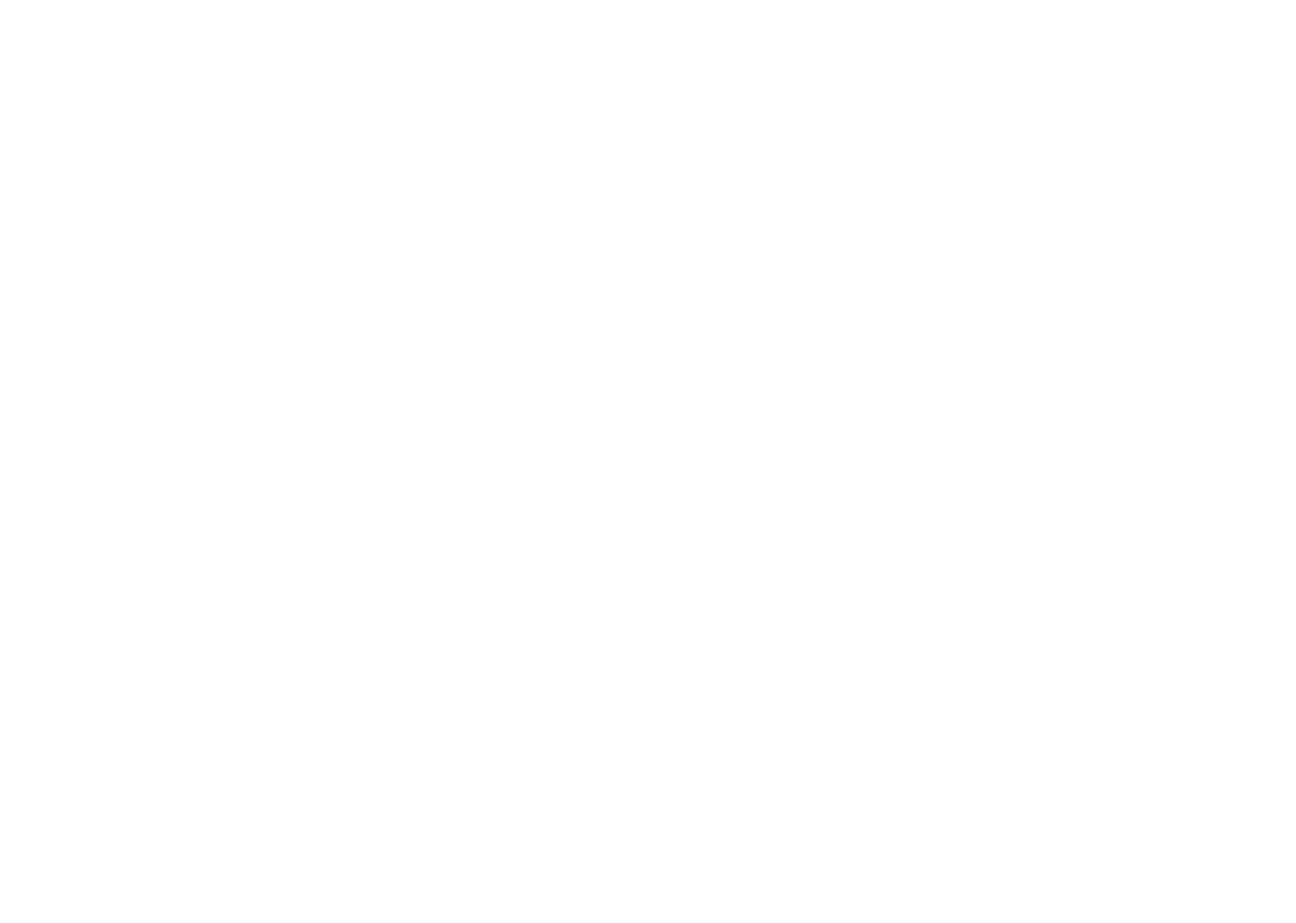
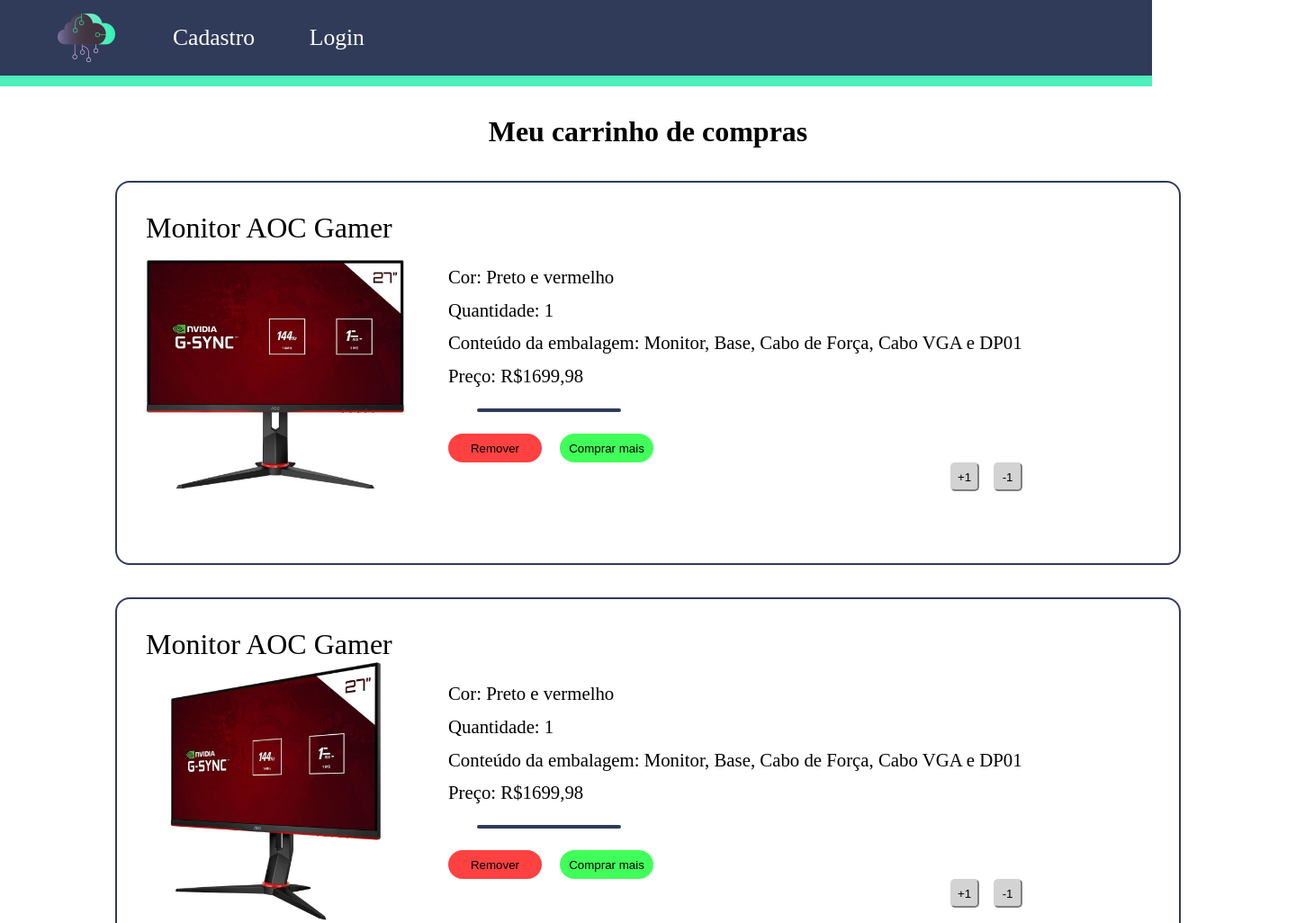
Before and after one commit to JoaoOSS/Trabalho-avaliativo---front-end, a plain HTML site: page carrinho.html in a window 1280 px wide. Shown: the top 1026 px of the page at 90% size, 1440 px wide, since content can reach past the window. Before the commit the page ends 800 px from the top, so only its background shows below. Drawn offline with Linux system fonts and the light colour scheme.

Commit message:
Commit final

```diff
--- a/cadastro.css
+++ b/cadastro.css
@@ -6,6 +6,55 @@
 
 :root {
     font-size: 62,5%;
+}
+
+.page{
+    margin-top: 8rem;
+    width: 900px;
+    margin: 0 auto 0;
+    justify-content: center;
+}
+
+main{
+    padding: 5rem;
+}
+
+.logo img{
+    margin-left: 2rem;
+    width: 4rem;
+    height: 4rem;
+    display: flex;
+}
+
+nav {
+    width: 100%;
+    gap: 4rem;
+    padding: 2rem;
+    height: 6rem;
+    display: flex;
+    position: fixed;
+    align-items: center;
+    background-color:  rgb(48, 59, 90);
+    border-bottom: solid 0.8rem #4defba;
+}
+
+ul {
+    display: flex;
+    align-items: center;
+    list-style: none;
+    gap: 3.8rem;
+    font-size: 1.6rem;
+}
+
+ul a {
+    text-decoration: none;
+    color: white;
+}
+
+#carrinho1{
+    margin-left: 74rem;
+    width: 2.5rem;
+    height: 2.5rem;
 }
 
 button{
@@ -30,11 +79,6 @@ body::before {
     left: 0;
     z-index: -1;
     background: rgb(48, 59, 90);
-}
-
-.page {
-    width: 736px;
-    margin: 0 auto;
 }
 
 form {
--- /dev/null
+++ b/carrinho.css
@@ -0,0 +1,142 @@
+*{
+    margin: 0;
+    padding: 0;
+    box-sizing: border-box;
+}
+
+.page{
+    width: 1440px;
+    height: 1350px;
+    margin: 0 auto 0;
+    justify-content: center;
+}
+
+main{
+    padding: 8rem;
+}
+
+:root{
+    font-size: 62,5%;
+}
+
+.logo img{
+    margin-left: 2rem;
+    width: 4rem;
+    height: 4rem;
+    display: flex;
+}
+
+nav {
+    width: 100%;
+    gap: 4rem;
+    padding: 2rem;
+    height: 6rem;
+    display: flex;
+    position: fixed;
+    align-items: center;
+    background-color:  rgb(48, 59, 90);
+    border-bottom: solid 0.8rem #4defba;
+}
+
+ul {
+    display: flex;
+    align-items: center;
+    list-style: none;
+    gap: 3.8rem;
+    font-size: 1.6rem;
+}
+
+ul a {
+    text-decoration: none;
+    color: white;
+}
+
+#carrinho1{
+    margin-left: 74rem;
+    width: 2.5rem;
+    height: 2.5rem;
+}
+
+h1{
+    text-align: center;
+}
+
+p{
+    margin-top: 0.8rem;
+    font-size: 1.3rem;
+}
+
+hr{
+    margin-top: 1.5rem;
+    margin-bottom: 1.5rem;
+    width: 10rem;
+    border: 2px solid rgb(48, 59, 90);
+    border-radius: 8rem;
+    margin-left: 2rem;
+}
+
+.tituloImg legend{
+    font-size: 2rem;
+}
+
+#MonitorCarrinho{
+    width: 18rem;
+    height: 18rem;
+}
+
+.Produto1_carrinho{
+    display: flex;
+    padding: 2rem;
+    border: 2px solid rgb(48, 59, 90);
+    border-radius: 1rem;
+}
+
+.infos{
+    padding: 3rem;
+}
+
+#button_remover{
+    margin-right: 1rem;
+    background-color: rgba(255, 0, 0, 0.746);
+    border: rgba(255, 0, 0, 0.746);
+    border-radius: 2rem;
+}
+
+#button_add{
+    background-color: rgba(0, 255, 34, 0.746);
+    border: rgba(0, 255, 34, 0.746);
+    border-radius: 2rem;
+}
+
+.buttons button{
+    width: 6.5rem;
+    height: 2rem;
+}
+
+.adds{
+    display: flex;
+    justify-content: flex-end;
+    gap: 1rem;
+}
+
+.adds button{
+    width: 2rem;
+    height: 2rem;
+    background-color: lightgrey;
+    border-color: lightgrey;
+    border-radius: 5px;
+}
+
+h2{
+    text-align: center;
+    text-transform: uppercase;
+}
+
+#button_continuar{
+    width: 5rem;
+    height: 2rem;
+    margin-top: 2rem;
+    margin-left: 35rem;
+    background-color: #4defba;
+    border-color: #4defba;
+}
--- a/carrinho.html
+++ b/carrinho.html
@@ -0,0 +1,101 @@
+<!DOCTYPE html>
+<html lang="pt-br">
+
+<head>
+    <meta charset="UTF-8">
+    <meta name="viewport" content="width=device-width, initial-scale=1.0">
+    <link rel="stylesheet" href="carrinho.css">
+    <title>Trabalho avaliativo</title>
+</head>
+
+<body>
+
+    <div class="navbar">
+        <nav>
+            <div class="logo">
+                <a class="navbar-brand" href="./index.html">
+                    <img src="./img/informatica.png" class="img-fluid">
+                </a>
+            </div>
+            <ul>
+                <li><a href="./cadastro.html">Cadastro</a></li>
+                <li><a href="./login.html">Login</a></li>
+                <div class="logo_carrinho">
+                    <li><a href="./carrinho.html"><img src="./img/carrinho-carrinho.png" id="carrinho1"></a></li>
+                </div>
+            </ul>
+        </nav>
+    </div>
+
+    <div class="page">
+        <main>
+
+            <h1>Meu carrinho de compras</h1> <br><br>
+
+            <div class="carrinho">
+
+                <div class="Produto1_carrinho">
+
+                    <div class="tituloImg">
+                        <legend>Monitor AOC Gamer</legend>
+                        <img id="MonitorCarrinho" src="img/Monitor1.jpg">
+                    </div>
+
+                    <div class="infos">
+                        <p>Cor: Preto e vermelho</p>
+                        <p>Quantidade: 1</p>
+                        <p>Conteúdo da embalagem: Monitor, Base, Cabo de Força, Cabo VGA e DP01</p>
+                        <p>Preço: R$1699,98</p>
+                        <hr>
+                        <div class="buttons">
+                            <button id="button_remover"class="btn btn-danger">Remover</button>
+                            <a href="./index.html"><button id="button_add" class="btn btn-success">Comprar mais</button></a>
+
+                            <div class="adds">
+                                <button class="btn btn-secondary">+1</button>
+                                <button class="btn btn-secondary">-1</button>
+                            </div>
+
+                        </div>
+
+                    </div>
+
+                </div> <br> <br>
+                <div class="Produto1_carrinho">
+
+                    <div class="tituloImg">
+                        <legend>Monitor AOC Gamer</legend>
+                        <img id="MonitorCarrinho" src="img/Monitor2.jpg">
+                    </div>
+
+                    <div class="infos">
+                        <p>Cor: Preto e vermelho</p>
+                        <p>Quantidade: 1</p>
+                        <p>Conteúdo da embalagem: Monitor, Base, Cabo de Força, Cabo VGA e DP01</p>
+                        <p>Preço: R$1699,98</p>
+                        <hr>
+                        <div class="buttons">
+                            <button id="button_remover"class="btn btn-danger">Remover</button>
+                            <a href="./index.html"><button id="button_add" class="btn btn-success">Comprar mais</button></a>
+
+                            <div class="adds">
+                                <button class="btn btn-secondary">+1</button>
+                                <button class="btn btn-secondary">-1</button>
+                            </div>
+
+                        </div>
+
+                    </div>
+
+                </div> <br> <br>
+
+                <h2>Valor total: 3.399,96</h2>
+            </div>
+
+            <a href="./index.html"><button id="button_continuar"class="btn btn-success">Continuar</button></a>
+        </main>
+    </div>
+
+</body>
+
+</html>
--- a/index.css
+++ b/index.css
@@ -35,7 +35,7 @@ nav {
     position: fixed;
     align-items: center;
     background-color:  rgb(48, 59, 90);
-    border-bottom: solid 0.8rem lightgrey;
+    border-bottom: solid 0.8rem #4defba;
 }
 
 ul {
@@ -52,7 +52,7 @@ ul a {
 }
 
 #carrinho1{
-    margin-left: 54rem;
+    margin-left: 74rem;
     width: 2.5rem;
     height: 2.5rem;
 }
@@ -75,7 +75,6 @@ ul a {
     margin-top: 2rem;
     margin-left: 5rem;
     margin-bottom: 2rem;
-    /* margin-left: 10rem; */
     display: flex;
     gap: 52rem;
     justify-content: center;
@@ -103,6 +102,11 @@ ul a {
     margin-bottom: 1rem;
 }
 
+#Monitor{
+    width: 14rem;
+    height: 14rem;
+}
+
 .produtos a{
     text-decoration: none;
     color: black;
--- a/login.css
+++ b/login.css
@@ -4,8 +4,57 @@
     box-sizing: border-box;
 }
 
-:root{
+:root {
     font-size: 62,5%;
+}
+
+.page{
+    margin-top: 8rem;
+    width: 736px;
+    margin: 0 auto 0;
+    justify-content: center;
+}
+
+main{
+    padding: 4rem;
+}
+
+.logo img{
+    margin-left: 2rem;
+    width: 4rem;
+    height: 4rem;
+    display: flex;
+}
+
+nav {
+    width: 100%;
+    gap: 4rem;
+    padding: 2rem;
+    height: 6rem;
+    display: flex;
+    position: fixed;
+    align-items: center;
+    background-color:  rgb(48, 59, 90);
+    border-bottom: solid 0.8rem #4defba;
+}
+
+ul {
+    display: flex;
+    align-items: center;
+    list-style: none;
+    gap: 3.8rem;
+    font-size: 1.6rem;
+}
+
+ul a {
+    text-decoration: none;
+    color: white;
+}
+
+#carrinho1{
+    margin-left: 74rem;
+    width: 2.5rem;
+    height: 2.5rem;
 }
 
 button{
@@ -14,7 +63,7 @@ button{
     border-radius: 0.8rem;
     width: 10rem;
     height: 2.5rem;
-    margin-left: 14.5rem;
+    margin-left: 11rem;
 }
 
 body {
@@ -30,11 +79,6 @@ body::before {
     left: 0;
     z-index: -1;
     background: rgb(48, 59, 90);
-}
-
-.page {
-    width: 736px;
-    margin: 0 auto;
 }
 
 form {
--- a/produtos.css
+++ b/produtos.css
@@ -53,11 +53,10 @@ ul {
 ul a {
     text-decoration: none;
     color: white;
-    /* color: rgb(255, 255, 255); */
 }
 
 #carrinho1{
-    margin-left: 54rem;
+    margin-left: 74rem;
     width: 2.5rem;
     height: 2.5rem;
 }
@@ -92,6 +91,11 @@ span{
     text-decoration-color: blue;
 }
 
+h1{
+    text-transform: uppercase;
+    text-align: center;
+}
+
 .sobre h2{
     display: flex;
     justify-content: center;
@@ -115,9 +119,10 @@ span{
 
 .sobre hr{
     width: 10rem;
-    border: 2px solid lightgrey;
+    border: 2px solid rgb(48, 59, 90);
     border-radius: 8rem;
-    margin-left: 8rem;
+    margin-left: 5.2rem;
+    margin-top: 2rem;
 }
 
 .estrelas img{
@@ -143,9 +148,25 @@ span{
     border: 0.5px solid lightgrey;
 }
 
-#seta{
-    width: 1rem;
-    height: 1rem;
+#seta, #addCarrinho, #addFavorito{
+    width: 4rem;
+    height: 4rem;
+}
+
+.add_seta{
     display: flex;
-    margin-left: 22rem;
+    gap: 3rem;
 }
+
+legend{
+    font-size: 1.7rem;
+}
+
+.Preços legend{
+    font-size: 1.2rem;
+}
+
+.Preços span{
+    color: red;
+    font-size: 1.5rem;
+}
--- a/usuarioCadastrado.css
+++ b/usuarioCadastrado.css
@@ -4,8 +4,57 @@
     box-sizing: border-box;
 }
 
-:root{
+:root {
     font-size: 62,5%;
+}
+
+.page{
+    margin-top: 8rem;
+    width: 900px;
+    margin: 0 auto 0;
+    justify-content: center;
+}
+
+main{
+    padding: 5rem;
+}
+
+.logo img{
+    margin-left: 2rem;
+    width: 4rem;
+    height: 4rem;
+    display: flex;
+}
+
+nav {
+    width: 100%;
+    gap: 4rem;
+    padding: 2rem;
+    height: 6rem;
+    display: flex;
+    position: fixed;
+    align-items: center;
+    background-color:  rgb(48, 59, 90);
+    border-bottom: solid 0.8rem #4defba;
+}
+
+ul {
+    display: flex;
+    align-items: center;
+    list-style: none;
+    gap: 3.8rem;
+    font-size: 1.6rem;
+}
+
+ul a {
+    text-decoration: none;
+    color: white;
+}
+
+#carrinho1{
+    margin-left: 74rem;
+    width: 2.5rem;
+    height: 2.5rem;
 }
 
 button{
@@ -31,11 +80,6 @@ body::before {
     background:  rgb(48, 59, 90);
 }
 
-.page {
-    width: 736px;
-    margin: 0 auto;
-}
-
 form {
     margin-top: 10rem;
     padding: 3rem;
@@ -51,5 +95,4 @@ form {
     flex-direction: column;
     align-items: center;
     gap: 3rem;
-    /* justify-content: center; */
 }
```
Also changed, not shown: cadastro.html (+18 -0 lines), index.html (+7 -7 lines), login.html (+23 -2 lines), produtos.html (+21 -8 lines), usuarioCadastrado.html (+22 -0 lines), img/Monitor1.jpg (added), img/Monitor2.jpg (added), img/coracao.png (added).
